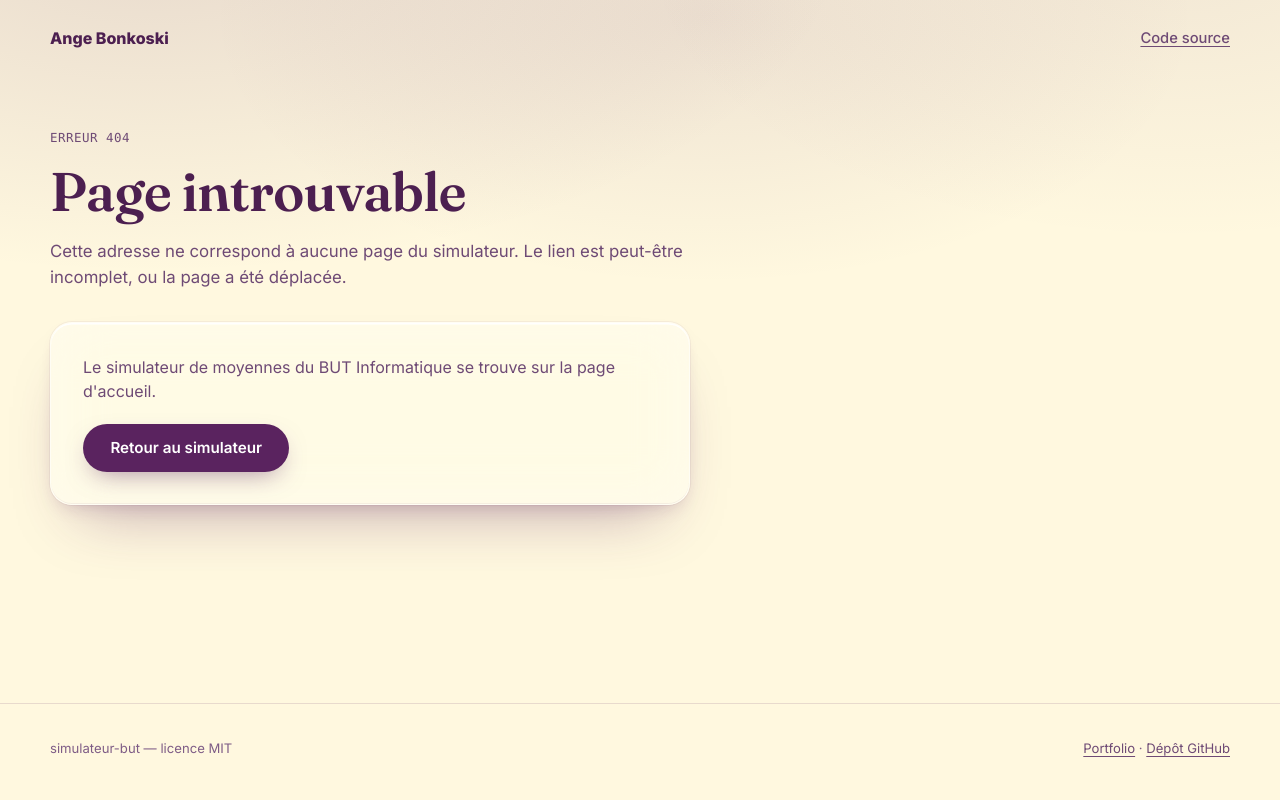
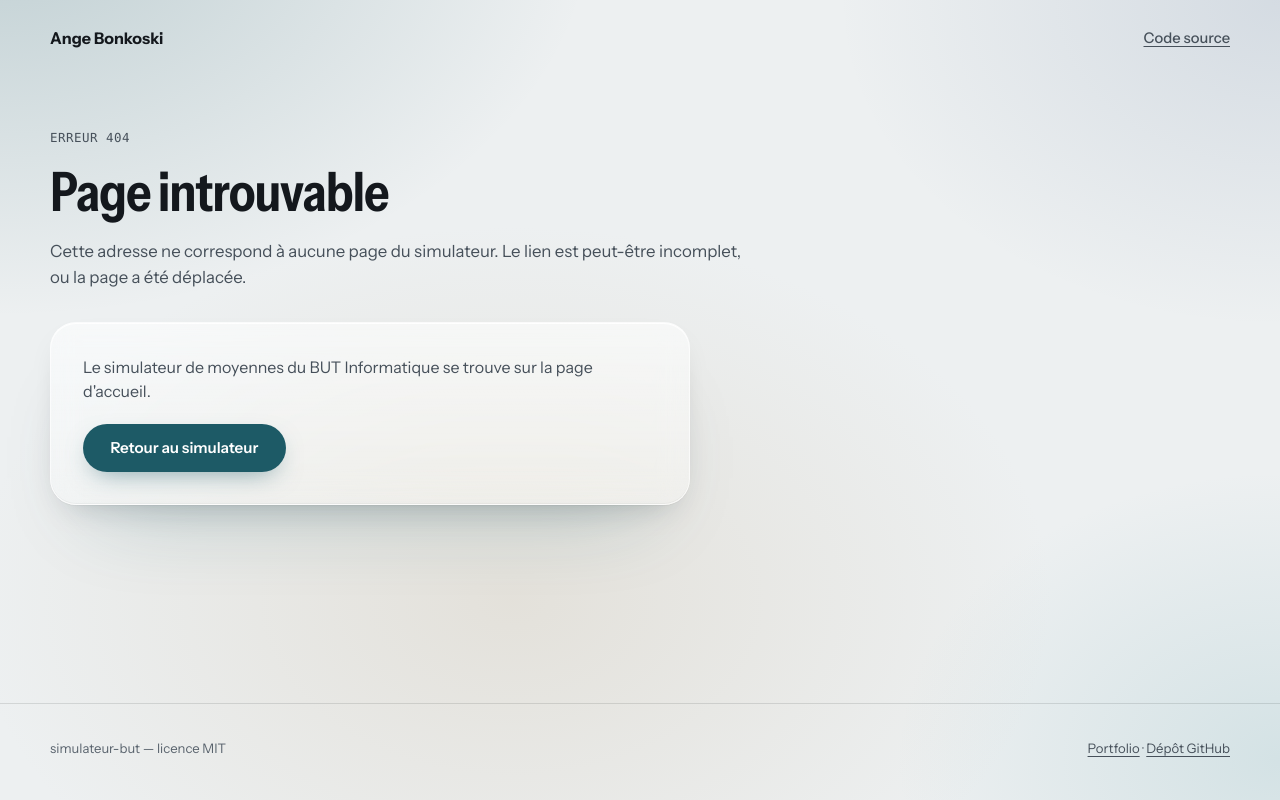
Before and after one commit to angele-os/simulateur-but, a website: page 404.html in a window 1280 px wide. Drawn offline with Linux system fonts and the light colour scheme.

Commit message:
style: identité du nouveau portfolio (brume, bleu pétrole, Instrument Sans, verre)

```diff
--- a/404.html
+++ b/404.html
@@ -7,14 +7,14 @@
   <meta name="referrer" content="no-referrer">
   <meta name="viewport" content="width=device-width, initial-scale=1">
   <meta name="color-scheme" content="light">
-  <meta name="theme-color" content="#FFF8DF">
+  <meta name="theme-color" content="#EDF0F1">
   <!-- Une page d'erreur ne doit pas apparaître dans les moteurs de recherche -->
   <meta name="robots" content="noindex">
   <title>Page introuvable — Simulateur BUT</title>
   <!-- Chemins ABSOLUS (/css/…) : cette page est affichée pour n'importe quelle adresse inconnue,
        par ex. /a/b/c ; un chemin relatif chercherait alors /a/b/css/style.css. -->
   <link rel="icon" type="image/svg+xml" href="/favicon.svg">
-  <link rel="preload" href="/fonts/inter-latin-wght-normal.woff2" as="font" type="font/woff2" crossorigin>
+  <link rel="preload" href="/fonts/instrument-sans-latin-standard-normal.woff2" as="font" type="font/woff2" crossorigin>
   <link rel="stylesheet" href="/css/style.css">
 </head>
 <body>
--- a/css/style.css
+++ b/css/style.css
@@ -1,56 +1,59 @@
 /* simulateur-but — styles
-   Identité visuelle reprise de net-toolkit (portfolio ange-bonkoski.fr) : mêmes variables,
-   mêmes polices, même effet verre.
+   Identité visuelle reprise du portfolio (ange-bonkoski.fr) et de net-toolkit : « ardoise et brume »,
+   fond gris brume, encre presque noire, un seul accent bleu pétrole, panneaux en verre.
    Organisation : polices → variables → base → mise en page → composants → saisie → résultats
    → responsive → accessibilité. */
 
-/* ========== 1. Polices auto-hébergées (licence SIL OFL 1.1, voir fonts/README.md) ========== */
+/* ========== 1. Polices auto-hébergées (Instrument Sans, licence SIL OFL 1.1, voir fonts/README.md) ========== */
 @font-face {
-  font-family: 'Inter';
-  src: url('../fonts/inter-latin-wght-normal.woff2') format('woff2');
-  font-weight: 100 900;   /* police variable : toutes les graisses dans un seul fichier */
+  font-family: 'Instrument Sans';
+  src: url('../fonts/instrument-sans-latin-standard-normal.woff2') format('woff2');
+  font-weight: 400 700;      /* police variable : graisses 400 à 700 dans un seul fichier */
+  font-stretch: 75% 100%;    /* et largeurs 75 % à 100 % : les titres sont légèrement condensés */
   font-style: normal;
-  font-display: swap;     /* affiche le texte tout de suite avec une police de secours */
-}
-
-@font-face {
-  font-family: 'Fraunces';
-  src: url('../fonts/fraunces-latin-opsz-normal.woff2') format('woff2');
-  font-weight: 100 900;
-  font-style: normal;
-  font-display: swap;
+  font-display: swap;        /* affiche le texte tout de suite avec une police de secours */
 }
 
 /* ========== 2. Variables (identiques à net-toolkit) ========== */
 :root {
-  --white: #fffdf6;
-  --bg: #FFF8DF;
-  --bg-deep: #F7EBBE;
+  /* Couleurs du portfolio (contrastes mesurés sur le fond --bg) */
+  --white: #fff;
+  --bg: #EDF0F1;            /* brume */
+  --bg-deep: #E4E9EB;
 
-  --accent: #5A235F;
-  --accent-deep: #3E1841;
-  --accent-soft: rgba(90, 35, 95, .14);
-  --accent-glow: rgba(90, 35, 95, .28);
+  --accent: #1D5A66;        /* bleu pétrole : 6,8:1 (blanc sur pétrole : 7,8:1) */
+  --accent-deep: #143F48;
+  --accent-soft: rgba(29, 90, 102, .10);
+  --accent-glow: rgba(29, 90, 102, .28);
 
-  --text: #4C1F50;
-  --text-dim: #6E4A75;
-  --text-faint: #7E5C86;
+  --text: #14181D;          /* encre : 15,6:1 */
+  --text-dim: #46505A;      /* texte secondaire : 7,2:1 */
+  --text-faint: #59636D;    /* texte discret : 5,3:1 */
 
-  --line: rgba(90, 35, 95, .14);
-  --line-soft: rgba(90, 35, 95, .09);
-  --line-strong: rgba(90, 35, 95, .28);
+  --line: rgba(20, 24, 29, .12);
+  --line-soft: rgba(20, 24, 29, .08);
+  --line-strong: rgba(20, 24, 29, .2);
 
-  --error: #c81e1e;
-  --error-bg: rgba(220, 38, 38, .08);
-  --error-line: rgba(220, 38, 38, .3);
+  /* Rouge des erreurs : couleur d'alerte, volontairement distincte de l'accent */
+  --error: #B42318;
+  --error-bg: rgba(180, 35, 24, .07);
+  --error-line: rgba(180, 35, 24, .3);
 
-  --r-lg: 32px;
-  --r-md: 22px;
-  --r-sm: 14px;
+  /* Ambre des avertissements (« rien n'est enregistré », coef à compléter, écarts) :
+     sable comme les halos du fond, distinct de l'accent et du rouge */
+  --warn-bg: #F6EBD6;
+  --warn-line: #C9963F;
+  --warn-strong: #A8701A;   /* liseré et bordure appuyée */
+  --warn-text: #6B4410;     /* texte sur --warn-bg */
+  --warn-title: #7A4E12;
+
+  --r-lg: 26px;
+  --r-md: 18px;
+  --r-sm: 12px;
   --ease: cubic-bezier(.16, 1, .3, 1);
 
-  --sans: 'Inter', -apple-system, BlinkMacSystemFont, 'Helvetica Neue', Arial, sans-serif;
-  --display: 'Fraunces', 'Iowan Old Style', Georgia, serif;
+  --sans: 'Instrument Sans', ui-sans-serif, system-ui, -apple-system, 'Segoe UI', Roboto, 'Helvetica Neue', Arial, sans-serif;
+  --display: var(--sans);   /* titres : même police, plus condensée (font-stretch) */
   --mono: ui-monospace, 'SF Mono', 'Cascadia Code', 'Menlo', 'Consolas', monospace;
 
   /* Marge latérale de la page */
@@ -77,13 +80,15 @@ body {
   font-family: var(--sans);
   line-height: 1.55;
   color: var(--text);
-  /* Fond crème + taches violettes très diffuses en haut de page (sans animation) */
+  /* Fond brume + halos très flous (pétrole, bleu, sable), comme le portfolio, sans animation */
   background-color: var(--bg);
   background-image:
-    radial-gradient(ellipse 70rem 34rem at 12% -8%, rgba(90, 35, 95, .14), transparent 62%),
-    radial-gradient(ellipse 56rem 30rem at 92% -6%, rgba(90, 35, 95, .08), transparent 60%),
-    radial-gradient(ellipse 44rem 24rem at 55% 2%, rgba(90, 35, 95, .1), transparent 70%);
+    radial-gradient(ellipse 60rem 40rem at 0% -10%, rgba(29, 90, 102, .22), transparent 62%),
+    radial-gradient(ellipse 46rem 34rem at 100% 0%, rgba(84, 112, 150, .16), transparent 60%),
+    radial-gradient(ellipse 52rem 36rem at 40% 75%, rgba(205, 190, 166, .30), transparent 65%),
+    radial-gradient(ellipse 40rem 30rem at 100% 95%, rgba(110, 170, 180, .20), transparent 60%);
   background-repeat: no-repeat;
+  background-attachment: fixed;
   -webkit-font-smoothing: antialiased;
 }
 
@@ -92,9 +97,10 @@ h2,
 h3 {
   margin: 0;
   font-family: var(--display);
-  font-weight: 600;
-  letter-spacing: -0.01em;
-  line-height: 1.2;
+  font-weight: 650;
+  font-stretch: 82%;
+  letter-spacing: -0.02em;
+  line-height: 1.15;
   color: var(--text);
 }
 
@@ -217,17 +223,17 @@ a:hover {
 /* Panneau en effet verre */
 .panel {
   padding: clamp(1rem, 3.5vw, 2rem);
-  background: rgba(255, 253, 246, .58);
-  border: 1px solid rgba(255, 253, 246, .85);
-  border-radius: var(--r-md);
-  -webkit-backdrop-filter: blur(28px) saturate(170%);
-  backdrop-filter: blur(28px) saturate(170%);
+  background: linear-gradient(180deg, rgba(255, 255, 255, .58), rgba(255, 255, 255, .34));
+  border: 1px solid rgba(255, 255, 255, .6);
+  border-radius: var(--r-lg);
+  -webkit-backdrop-filter: blur(14px) saturate(170%);
+  backdrop-filter: blur(14px) saturate(170%);
   box-shadow:
-    inset 0 1.5px 0 rgba(255, 255, 255, .95),
-    inset 0 -1px 0 rgba(90, 35, 95, .06),
-    0 0 0 1px rgba(90, 35, 95, .05),
-    0 8px 20px -10px var(--accent-glow),
-    0 34px 64px -30px rgba(90, 35, 95, .4);
+    inset 0 1px 0 rgba(255, 255, 255, .95),
+    inset 0 -1px 0 rgba(20, 24, 29, .04),
+    0 1px 1px rgba(20, 24, 29, .04),
+    0 14px 34px -18px rgba(20, 24, 29, .26),
+    0 44px 90px -48px rgba(29, 90, 102, .32);
 }
 
 /* Page 404 : panneau court avec un bouton de retour */
@@ -313,7 +319,7 @@ a:hover {
   margin-bottom: 1.5rem;
   padding: .3rem;
   border-radius: 999px;
-  background: rgba(90, 35, 95, .055);
+  background: rgba(20, 24, 29, .055);
   border: 1px solid var(--line);
 }
 
@@ -335,13 +341,13 @@ a:hover {
 
 .tab:hover {
   color: var(--text);
-  background: rgba(90, 35, 95, .06);
+  background: rgba(20, 24, 29, .06);
 }
 
 .tab[aria-selected='true'] {
   background: var(--accent);
   color: #fff;
-  box-shadow: 0 6px 16px -8px rgba(90, 35, 95, .55);
+  box-shadow: 0 6px 16px -8px rgba(29, 90, 102, .55);
 }
 
 /* Champs */
@@ -382,7 +388,7 @@ legend {
   background: var(--white);
   border: 1px solid var(--line);
   border-radius: var(--r-sm);
-  box-shadow: inset 0 1px 2px rgba(90, 35, 95, .05);
+  box-shadow: inset 0 1px 2px rgba(20, 24, 29, .05);
   transition: border-color .25s var(--ease);
 }
 
@@ -445,7 +451,7 @@ select.input {
 .btn--primary {
   background: var(--accent);
   color: #fff;
-  box-shadow: 0 10px 26px -10px rgba(90, 35, 95, .55);
+  box-shadow: 0 10px 26px -10px rgba(29, 90, 102, .55);
 }
 
 .btn--primary:hover {
@@ -457,13 +463,13 @@ select.input {
 }
 
 .btn--secondary {
-  background: rgba(90, 35, 95, .05);
+  background: rgba(20, 24, 29, .05);
   border-color: var(--line);
   color: var(--text);
 }
 
 .btn--secondary:hover {
-  background: rgba(90, 35, 95, .08);
+  background: rgba(20, 24, 29, .08);
 }
 
 .btn--secondary:disabled {
@@ -496,7 +502,7 @@ select.input {
   padding: 0;
   border: 1px solid var(--line);
   border-radius: 999px;
-  background: rgba(90, 35, 95, .05);
+  background: rgba(20, 24, 29, .05);
   color: var(--text-dim);
   cursor: pointer;
   transition: background-color .3s var(--ease), color .3s var(--ease);
@@ -525,8 +531,8 @@ select.input {
   background: var(--white);
   border-radius: var(--r-md);
   box-shadow:
-    0 20px 45px -32px rgba(90, 35, 95, .3),
-    0 2px 8px -3px rgba(90, 35, 95, .06);
+    0 20px 45px -32px rgba(29, 90, 102, .3),
+    0 2px 8px -3px rgba(20, 24, 29, .06);
 }
 
 .card h3 {
@@ -588,8 +594,8 @@ select.input {
   align-items: flex-start;
   gap: .75rem;
   padding: .9rem 1.1rem;
-  background: #fdecc0;
-  border: 2px solid #b7791f;
+  background: var(--warn-bg);
+  border: 2px solid var(--warn-strong);
   border-radius: var(--r-sm);
 }
 
@@ -602,7 +608,7 @@ select.input {
   height: 1.4rem;
   flex: none;
   margin-top: .05rem;
-  color: #8a5a12;
+  color: var(--warn-title);
 }
 
 /* Une section de la saisie (UE, ressources, SAE, malus) */
@@ -693,7 +699,7 @@ select.input {
   display: grid;
   gap: .6rem;
   padding: .75rem 1rem 1rem;
-  background: rgba(255, 253, 246, .7);
+  background: rgba(255, 255, 255, .7);
   border: 1px solid var(--line-soft);
   border-radius: var(--r-sm);
 }
@@ -710,6 +716,7 @@ select.input {
   min-width: 0;
   margin: 0;
   font-family: var(--display);
+  font-stretch: 82%;
   font-size: 1.02rem;
   font-weight: 600;
   color: var(--text);
@@ -800,8 +807,8 @@ select.input {
 /* « coef inconnu » : à compléter, avec l'ambre des avis. */
 .evaluation-vue__coef--inconnu {
   padding: .05rem .5rem;
-  color: #6b4410;
-  background: #fdecc0;
+  color: var(--warn-text);
+  background: var(--warn-bg);
   border-radius: 999px;
 }
 
@@ -952,6 +959,7 @@ select.input {
 .moyenne {
   margin: 0;
   font-family: var(--display);
+  font-stretch: 82%;
   font-size: 2rem;
   font-weight: 600;
   line-height: 1.1;
@@ -996,9 +1004,9 @@ select.input {
 }
 
 .badge--provisoire {
-  color: #6b4410;
-  background: #fdecc0;
-  border: 1px solid #e3b65a;
+  color: var(--warn-text);
+  background: var(--warn-bg);
+  border: 1px solid var(--warn-line);
 }
 
 /* Repère par rapport à 10 : volontairement neutre (pas de vert ni de rouge, pas de verdict) */
@@ -1041,8 +1049,8 @@ select.input {
 .alerte {
   padding: .5rem .75rem;
   font-size: .85rem;
-  color: #6b4410;
-  background: #fdecc0;
+  color: var(--warn-text);
+  background: var(--warn-bg);
   border-radius: 10px;
 }
 
@@ -1057,7 +1065,7 @@ select.input {
 /* Écart de plus de 0,01 avec le relevé : même ambre que « provisoire » */
 .data-table .ecart {
   font-weight: 600;
-  color: #6b4410;
+  color: var(--warn-text);
 }
 
 /* ========== 7 bis. Choix de l'année et du parcours ========== */
@@ -1109,7 +1117,7 @@ select.input {
   gap: .25rem;
   padding: .3rem;
   border-radius: 999px;
-  background: rgba(90, 35, 95, .055);
+  background: rgba(20, 24, 29, .055);
   border: 1px solid var(--line);
 }
 
@@ -1138,13 +1146,13 @@ select.input {
 
 .segment:hover {
   color: var(--text);
-  background: rgba(90, 35, 95, .06);
+  background: rgba(20, 24, 29, .06);
 }
 
 .segment:has(input:checked) {
   background: var(--accent);
   color: #fff;
-  box-shadow: 0 6px 16px -8px rgba(90, 35, 95, .55);
+  box-shadow: 0 6px 16px -8px rgba(29, 90, 102, .55);
 }
 
 /* Le focus clavier se voit sur la pilule (le rond, lui, est invisible). */
@@ -1214,7 +1222,7 @@ select.input {
 
 /* « À compléter » : mis en avant, avec l'ambre des avis */
 .rapport__partie--completer {
-  border-left-color: #b7791f;
+  border-left-color: var(--warn-strong);
 }
 
 .rapport h4 {
```
Also changed, not shown: CLAUDE.md (+1 -1 lines), index.html (+2 -2 lines), favicon.svg, fonts/README.md, fonts/fraunces-latin-opsz-normal.woff2 (deleted), fonts/instrument-sans-latin-standard-normal.woff2 (added), fonts/inter-latin-wght-normal.woff2 (deleted).
